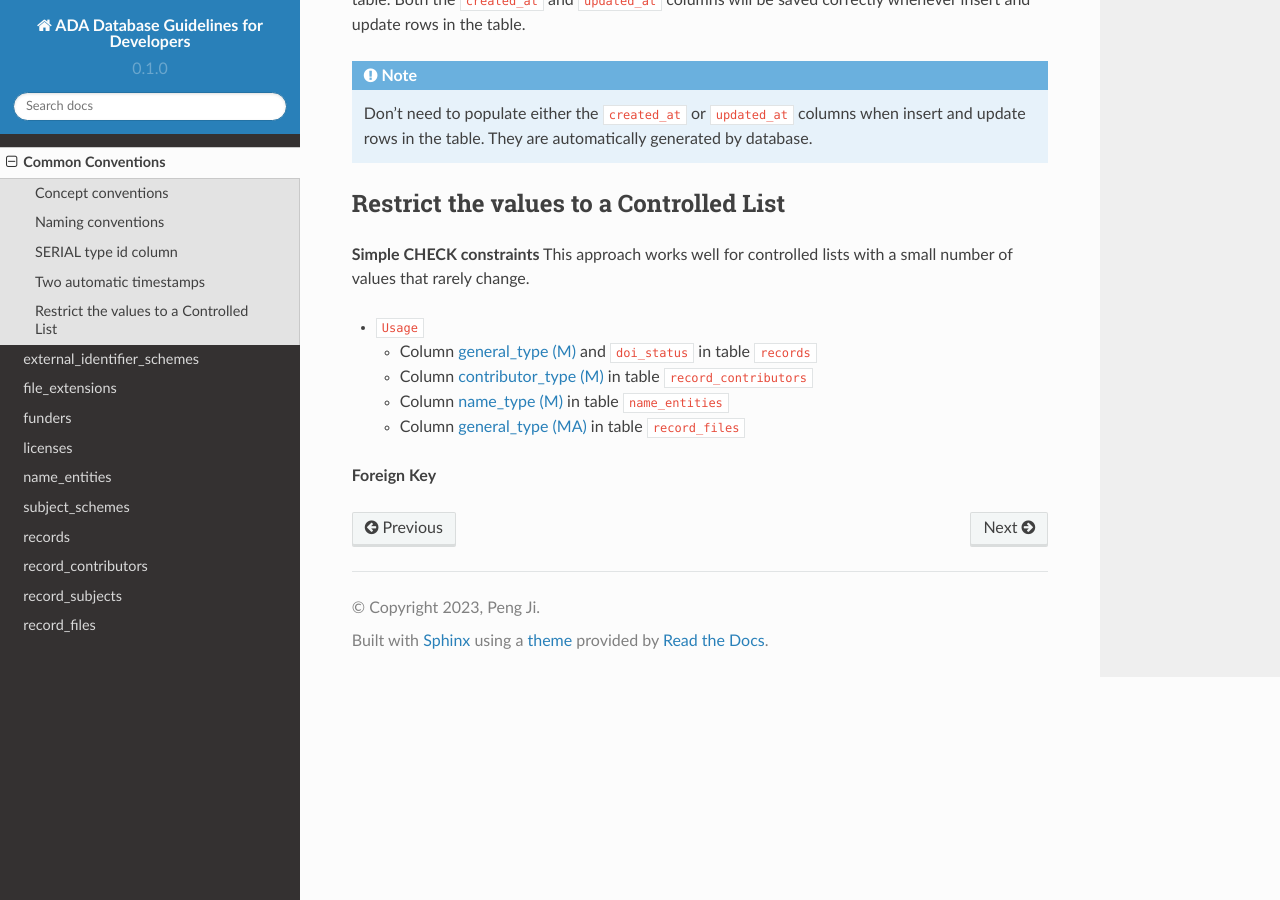
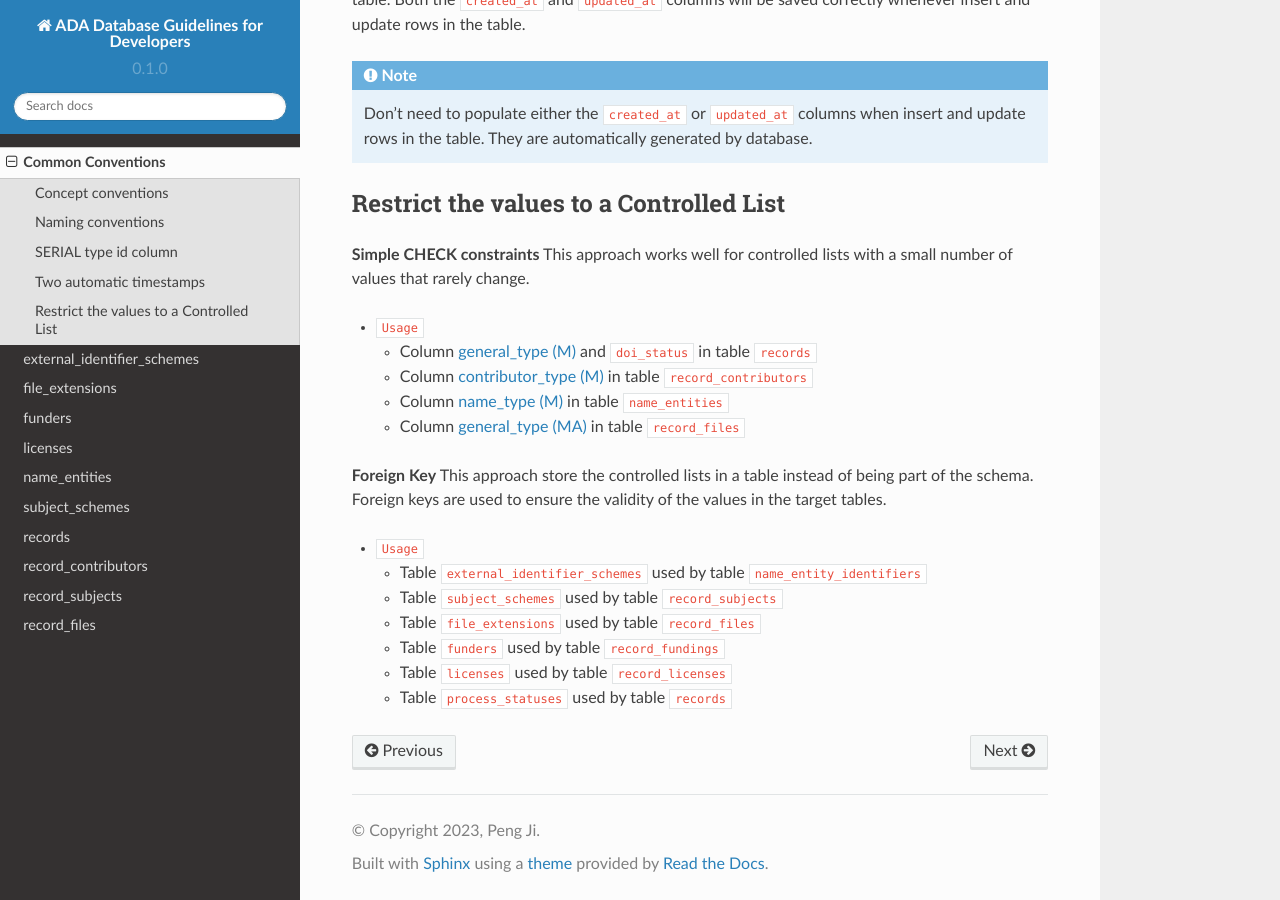
Before and after one commit to amds-ldeo/ada-db-spec, a Sphinx documentation site: the page built from docs/source/common_conventions.rst, in a window 1280 px wide and 900 px high, scrolled down 888 px. Built offline with Sphinx 7.4.7 and the Read the Docs theme 2.0.0, drawn with Linux system fonts in a browser that asks for light colours.

Commit message:
update common_conventions.rst

```diff
--- a/docs/source/common_conventions.rst
+++ b/docs/source/common_conventions.rst
@@ -46,3 +46,13 @@ This approach works well for controlled lists with a small number of values that
   * Column :ref:`ada:recordFileGeneralType` in table ``record_files``
 
 **Foreign Key**
+This approach store the controlled lists in a table instead of being part of the schema. Foreign keys are used to ensure the validity of the values in the target tables.
+
+* ``Usage``
+
+  * Table ``external_identifier_schemes`` used by table ``name_entity_identifiers``
+  * Table ``subject_schemes`` used by table ``record_subjects``
+  * Table ``file_extensions`` used by table ``record_files``
+  * Table ``funders`` used by table ``record_fundings``
+  * Table ``licenses`` used by table ``record_licenses``
+  * Table ``process_statuses`` used by table ``records``
```
